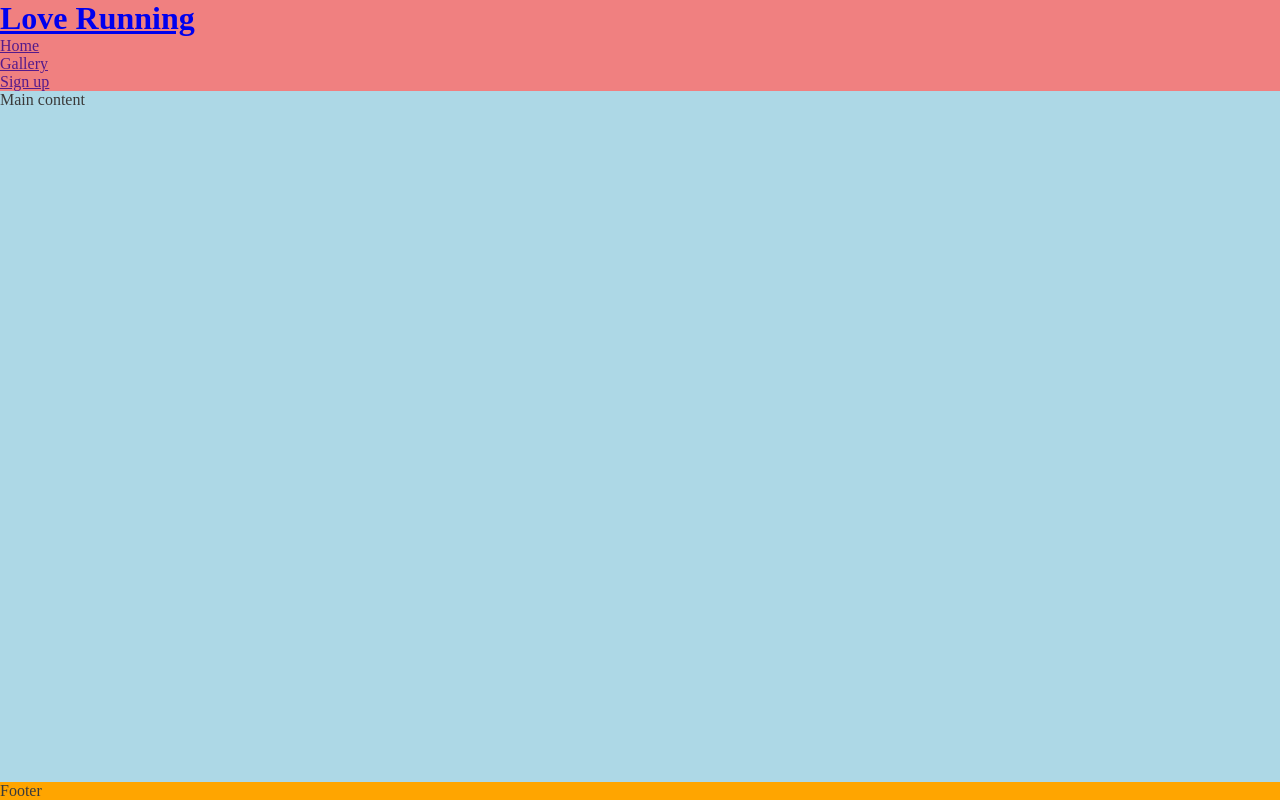
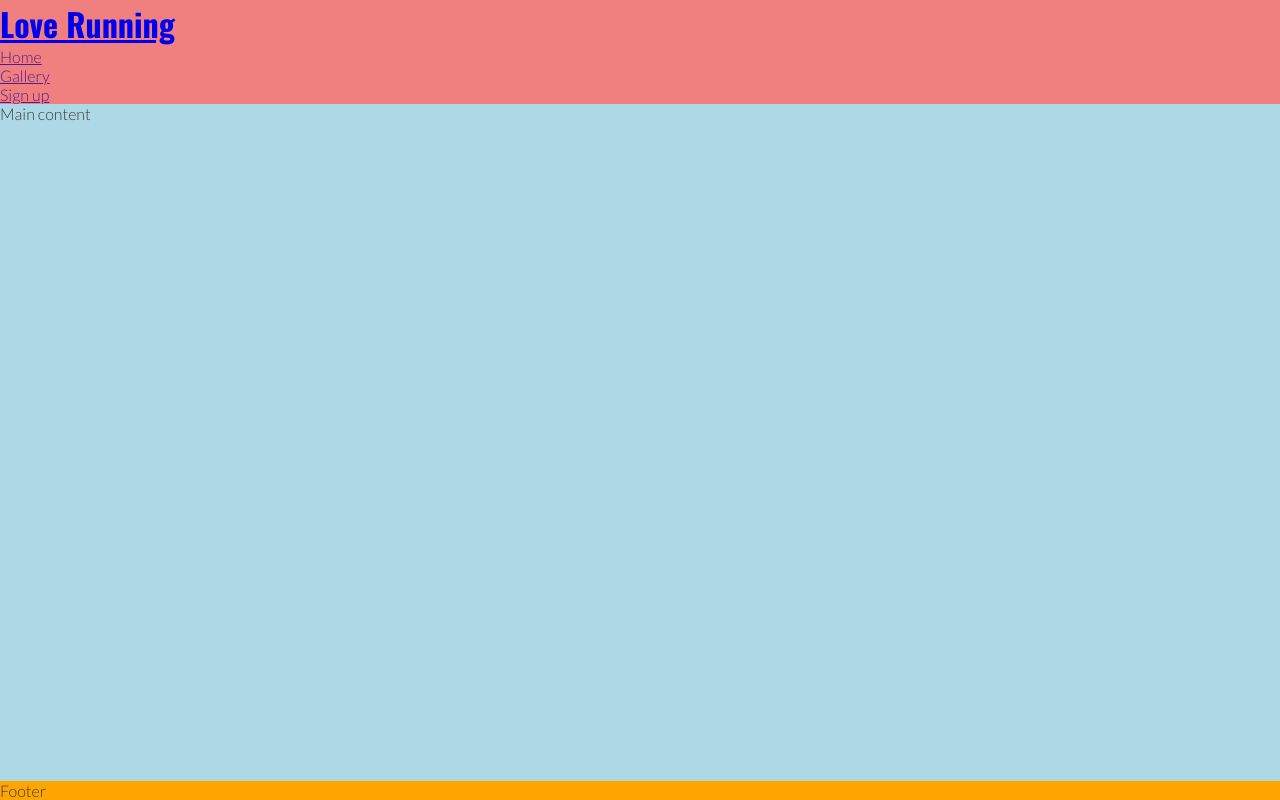
Before and after one commit to u22n/love-running-project, a plain HTML site: page index.html in a window 1280 px wide. Drawn offline with nearby package versions, Linux system fonts and the light colour scheme.

Commit message:
edited styles for header

```diff
--- a/assets/css/styles.css
+++ b/assets/css/styles.css
@@ -1,18 +1,22 @@
+@import url('https://fonts.googleapis.com/css2?family=Lato:wght@300&family=Oswald:wght@200;300;400;500;600;700&display=swap');
 
-@import url('https://fonts.googleapis.com/css2?family=Lato:wght@300&family=Oswald:wght@200;300;400;500;600;700&display=swap');
 * {
-
     padding: 0;
     margin: 0;
     box-sizing: border-box;
 }
+
 body {
     min-height: 100vh;
     display: flex;
     flex-direction: column;
     color: #3a3a3a;
+    font-family: 'Lato', sans-serif;
 }
 
+h1 {
+    font-family: 'Oswald', sans-serif;
+}
 
 header {
     background-color: lightcoral;
```
